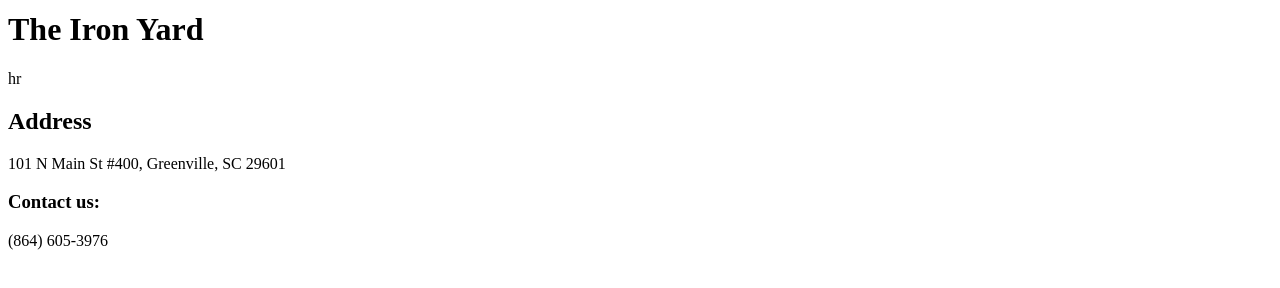
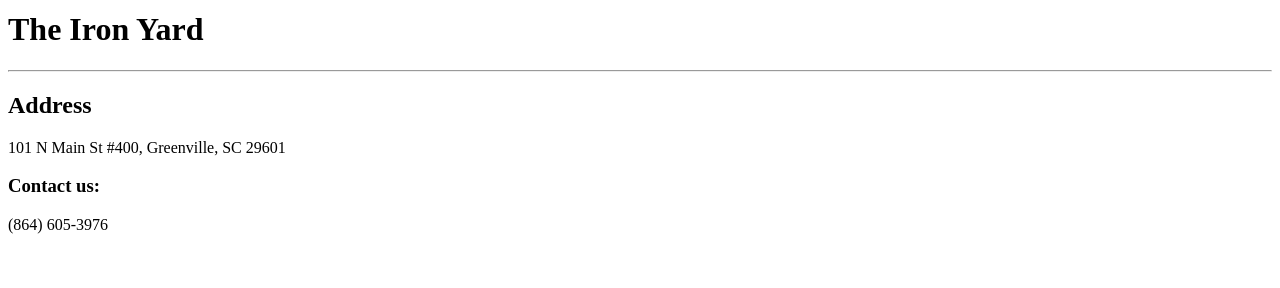
Before and after one commit to cekeller6121/local-remote-practice-2, a plain HTML site: page index.html in a window 1280 px wide. Shown: the part 322-610 px from the top of the page. Drawn offline with Linux system fonts and the light colour scheme.

Commit message:
add break to page under h1 tag

```diff
--- a/index.html
+++ b/index.html
@@ -7,7 +7,7 @@
   <body>
     <img src="https://tiy-site-herokuapp-com.global.ssl.fastly.net/assets/aesthetic/brand/logo-1color-9dae078587fa38906d81f0a4674d0c6ab98743741ef61034de1f9a74eecdaa65.png">
     <h1>The Iron Yard</h1>
-    hr
+    <hr>
     <h2>Address</h2>
     <p>101 N Main St #400, Greenville, SC 29601</p>
     <h3>Contact us:</h3>
```
